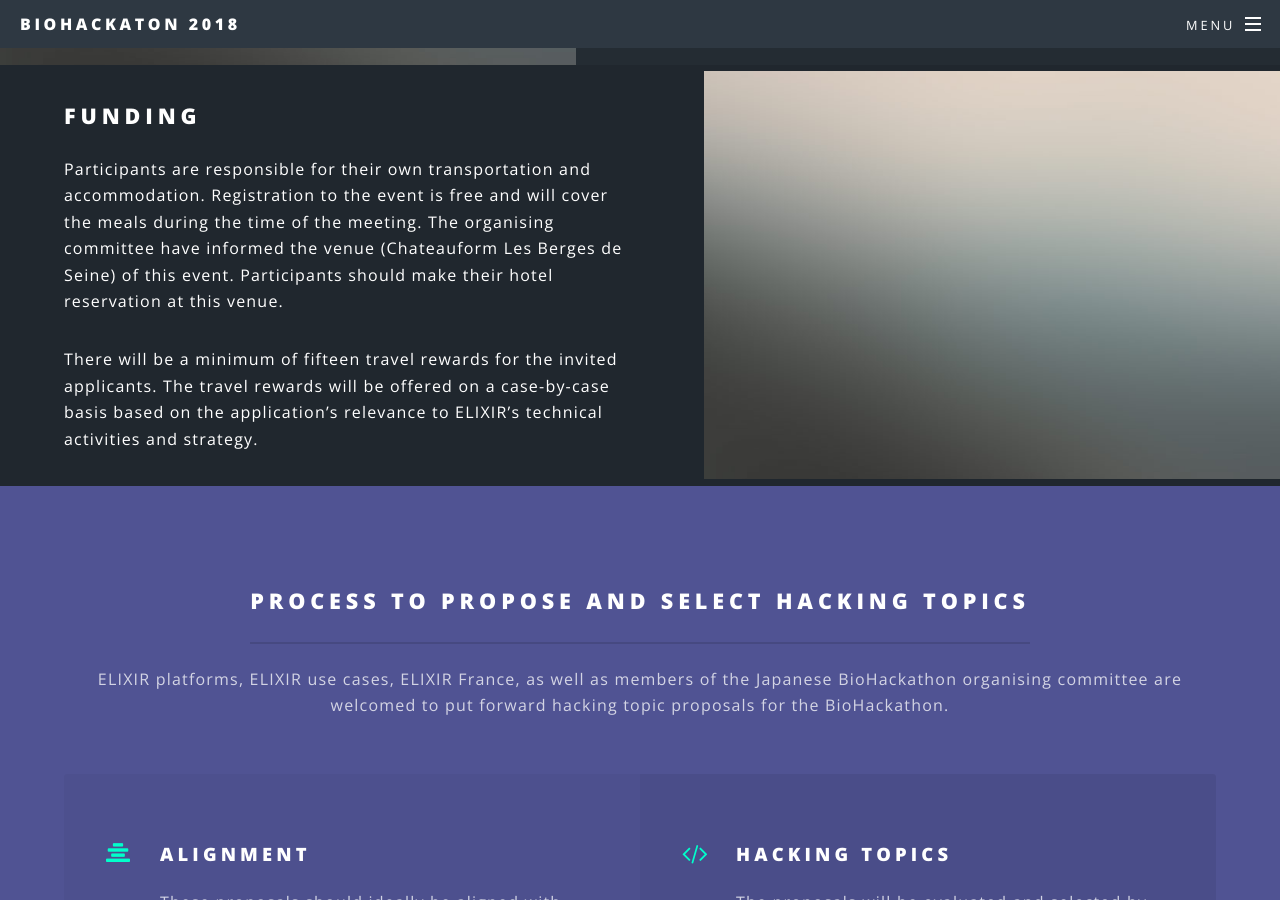
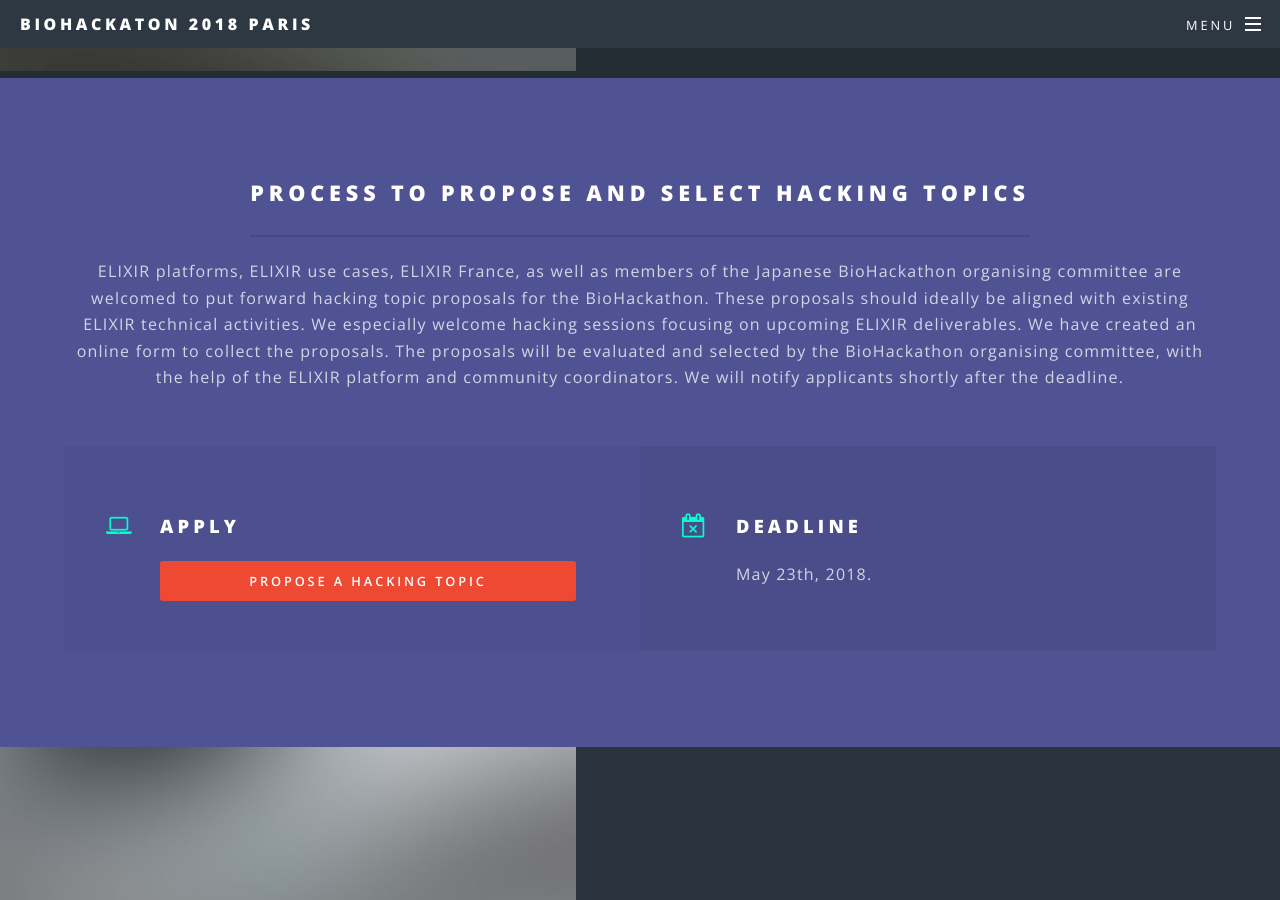
Before and after one commit to elixir-europe/bh2018paris, a Jekyll site: the page built from index.html, in a window 1280 px wide and 900 px high, scrolled down 2463 px. Built offline with Jekyll 4.4.1, drawn with Linux system fonts in a browser that asks for light colours; some of the changed text lies outside the part shown.

Commit message:
Updating registration text, and landing page info

```diff
--- a/_config.yml
+++ b/_config.yml
@@ -2,18 +2,18 @@
 #
 
 # Site settings
-title: BioHackaton 2018
+title: BioHackaton 2018 Paris
 description: |
-  **Paris - November**
+  **November 12th - 16th, Campus des berges de Seine**
 owner: Elixir HUB # or company name
 first_published: 2018 # if migrating another site, the year of your first publish
 email: arcila@ebi.ac.uk
 baseurl: "" # the subpath of your site, e.g. /blog
 url: "https://elixir-europe.github.io" # the base hostname & protocol for your site
 social:
-  twitter: https://twitter.com/elixireurope
-  github: https://github.com/elixir-europe
-  linkedin-square: https://www.linkedin.com/company/9501702/e
+  twitter: https://twitter.com/biohackathon
+  github: https://github.com/elixir-europe/BioHackathon
+  #linkedin-square: https://www.linkedin.com/company/9501702
   #facebook-official: https://facebook.com/<username>
   #google-plus-square: https://plus.google.com/u/0/+<username>
   #email: /contact/
--- a/_includes/footer.html
+++ b/_includes/footer.html
@@ -21,7 +21,5 @@
     {% endif %}
     {{ thisyear }}
     {% if site.owner %}{{ site.owner }}{% else %}{{ site.title }}{% endif %}</li>
-    <li>Design: <a href="http://html5up.net" target="_blank">HTML5 UP</a></li>
-    <li>Built with: <a href="http://jekyllrb.com" target="_blank">Jekyll</a></li>
   </ul>
 </footer>
--- a/index.html
+++ b/index.html
@@ -68,15 +68,7 @@
 		<div class="content">
 			<h2>Scope</h2>
 			<p>The topics of this biohackathon will go beyond semantics and interoperability, which are typically predominant in the
-				BioHackathons organised in Japan.</p>
-		</div>
-	</section>
-	<section class="spotlight">
-		<div class="image">
-			<img src="images/pic02.jpg" alt="" />
-		</div>
-		<div class="content">
-			<p>The priority topics will be defined by ELIXIR platforms (data, tools, compute, interoperability and training), ELIXIR
+				BioHackathons organised in Japan. The priority topics will be defined by ELIXIR platforms (data, tools, compute, interoperability and training), ELIXIR
 				communities (eg. metabolomics and proteomics), a selection of new tools and communities (eg. Cytoscape and reproducible
 				networks) proposed by ELIXIR France, and common challenges proposed for the sister BioHackathon organised in Japan.</p>
 		</div>
@@ -118,22 +110,15 @@
 		<header class="major">
 			<h2>Process to propose and select hacking topics</h2>
 			<p>ELIXIR platforms, ELIXIR use cases, ELIXIR France, as well as members of the Japanese BioHackathon organising committee
-				are welcomed to put forward hacking topic proposals for the BioHackathon.</p>
+				are welcomed to put forward hacking topic proposals for the BioHackathon. These proposals should ideally be aligned with existing ELIXIR technical activities. We especially welcome hacking sessions
+						focusing on upcoming ELIXIR deliverables. We have created an online form to collect the proposals.
+						The proposals will be evaluated and selected by the BioHackathon organising committee, with the help of the ELIXIR platform
+						and community coordinators. We will notify applicants shortly after the deadline.</p>
 		</header>
 		<ul class="features">
-			<li class="icon fa-align-center">
-				<h3>Alignment</h3>
-				<p>These proposals should ideally be aligned with existing ELIXIR technical activities. We especially welcome hacking sessions
-					focusing on upcoming ELIXIR deliverables. We have created an online form to collect the proposals.</p>
-			</li>
-			<li class="icon fa-code">
-				<h3>Hacking topics</h3>
-				<p>The proposals will be evaluated and selected by the BioHackathon organising committee, with the help of the ELIXIR platform
-					and community coordinators. We will notify applicants shortly after the deadline.</p>
-			</li>
 			<li class="icon fa-laptop">
-				<h3>Propose yours</h3>
-				<a href="https://goo.gl/forms/3S1Z81DctKtoAxdR2" target="_blank" class="button fit">Here</a>
+				<h3>Apply</h3>
+				<a href="https://goo.gl/forms/3S1Z81DctKtoAxdR2" target="_blank" class="button special fit">Propose a hacking topic</a>
 			</li>
 			<li class="icon fa-calendar-times-o">
 				<h3>Deadline</h3>
--- a/registration.html
+++ b/registration.html
@@ -4,8 +4,10 @@
 abstract: Available from May 1st, 2018
 ---
 <section>
-    <p>Event is on the first come first serve basis. There is no registration fee but the participants should make their own hotel reservation at the venue.
-    The free registration covers the catering expenses for the first 100 registrations. Accomodation is 95 EUR per person per day in a shared room (475 EUR / week). Please pre-book your accommodation in the registration form. You will be contacted by hotel directly with the confirmation and information about the payment.
+    <p>Tickets are available on a first come, first serve basis. There is no registration fee but the participants should make their own hotel reservation at the venue.
+    The free registration covers the catering expenses for the first 100 registrations. Accomodation is 95 EUR per person per day in a shared room (475 EUR / week).
+    Please pre-book your accommodation in the registration form.
+    You will be contacted by hotel directly with the confirmation and information about the payment.
     Room arrangements will be suggested and notified two weeks before the events.</p>
 
     <h4>Deadline for registration</h5>
```
Also changed, not shown: _programmes/programme-2.md (+2 -2 lines).
